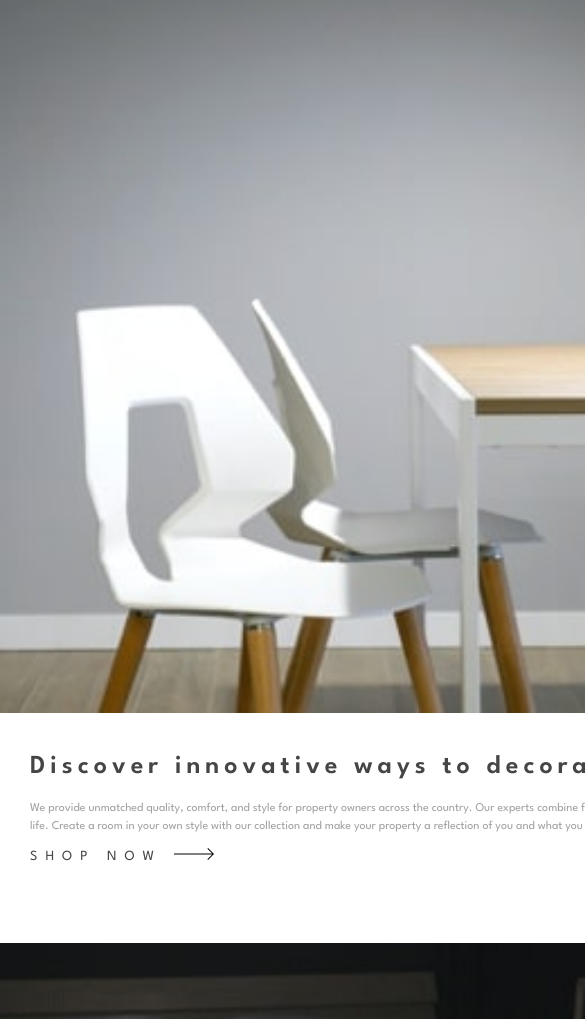
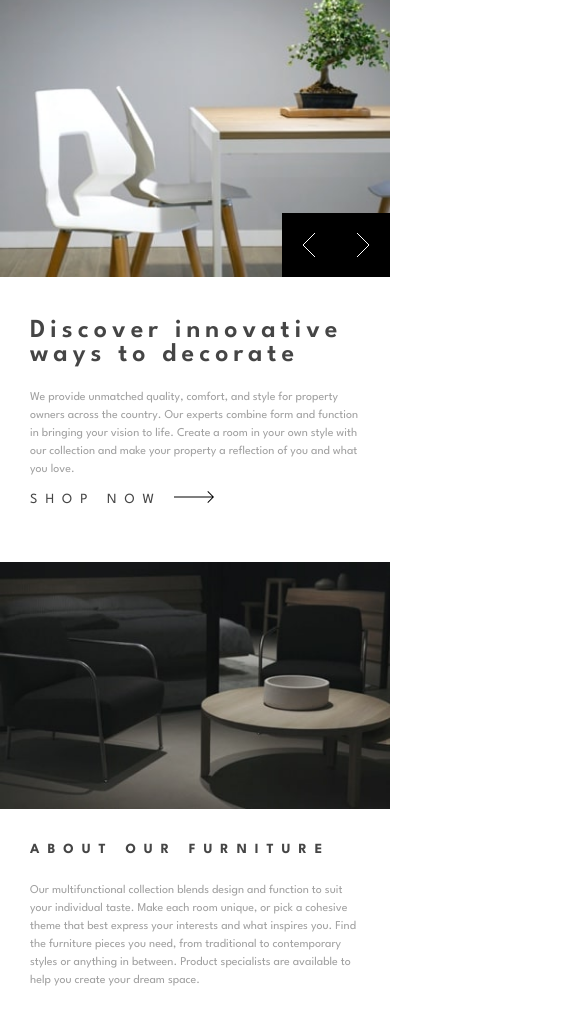
Before and after one commit to SSAD19/tp_integrador_front, a plain HTML site: page index.html in a window 390 px wide. Shown: the part 97-1116 px from the top of the page, 585 px wide, since content can reach past the window. Drawn offline with Linux system fonts and the light colour scheme.

Commit message:
ajustes alineacion y vista mobile

```diff
--- a/css/styles.css
+++ b/css/styles.css
@@ -13,9 +13,8 @@ body {
   padding: 0;
   background-color: var(--white);
   color: var(--very-dark-gray);
-  min-height: 100vh;
-  min-width: 100vh;
-  overflow-x: hidden;
+  height: fit-content;
+  width: fit-content;
 }
 
 header {
@@ -76,6 +75,7 @@ li {
   padding: 2rem 3rem;
   position: relative;
   width: 100%;
+  box-sizing: border-box;
 }
 
 .first-content-text {
@@ -104,9 +104,8 @@ li {
   display: flex;
   flex-direction: column;
   justify-content: center;
-  align-items: center;
-  text-align: center;
-  padding: 20px;
+  align-items: start;
+  padding: 3rem;
 }
 
 .carousel-menu-desktop {
@@ -115,7 +114,7 @@ li {
   gap: 40px;
   align-items: center;
   background-color: var(--black);
-  padding:1.5rem 2.5rem;
+  padding: 1.5rem 2.5rem;
   position: absolute;
   bottom: 0;
   left: 0;
@@ -130,7 +129,7 @@ li {
   height: 3rem;
 }
 
-h2{
+h2 {
   font-size: 2.6rem;
   font-weight: 600;
   letter-spacing: 0.5rem;
```
